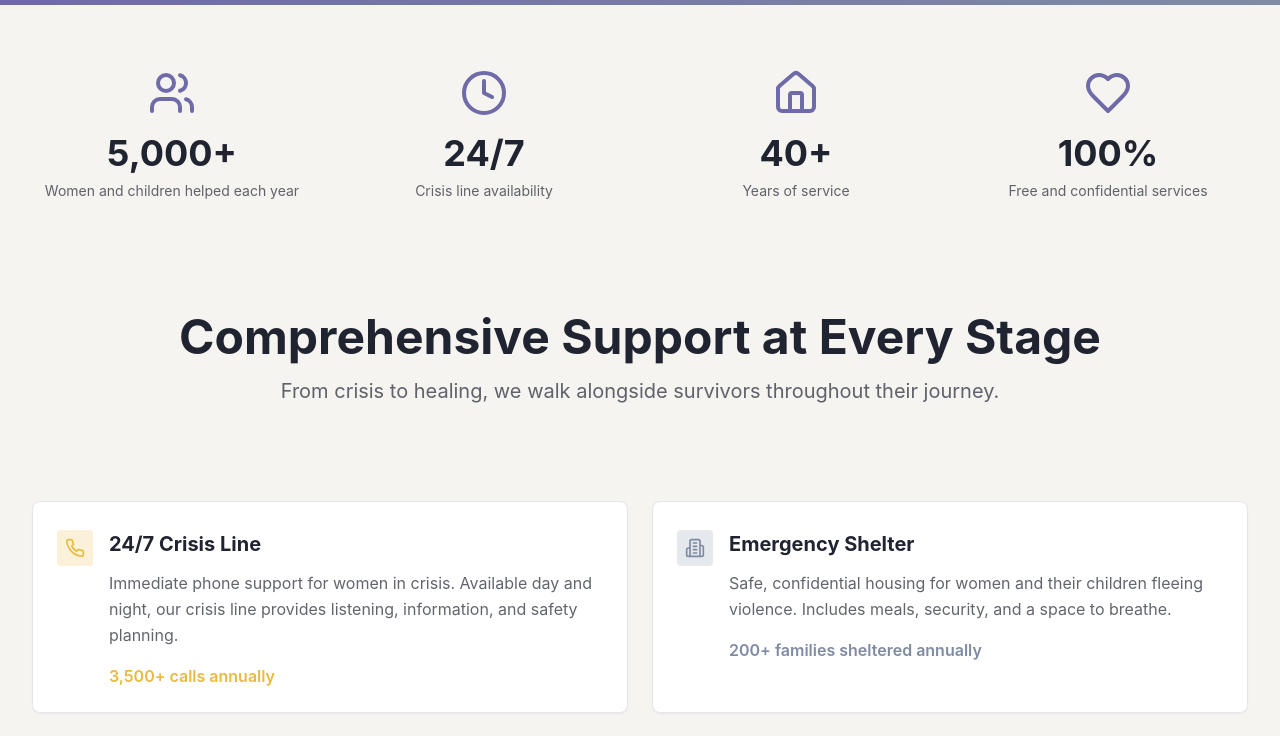
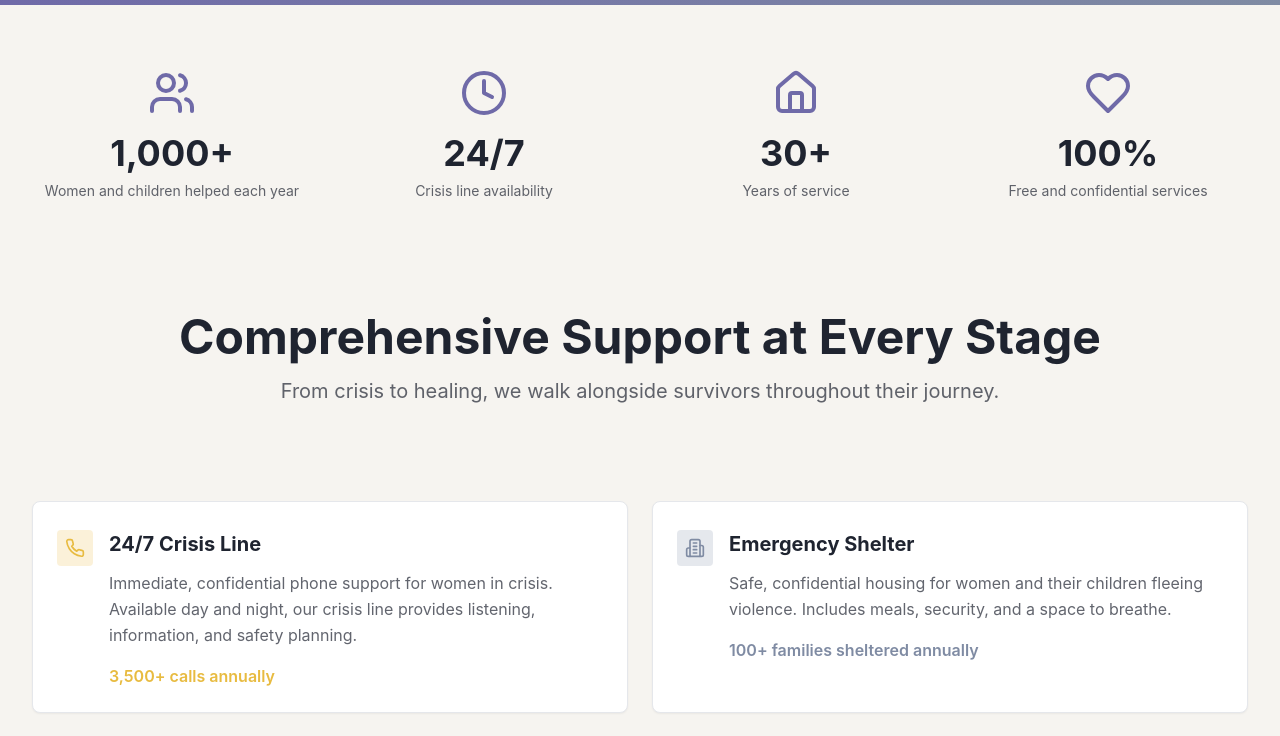
Before and after one commit to puganinithepug/Morgan-Stanley-Athena-Paths, a React (Create React App) app in the folder client/: page /services in a window 1280 px wide. Shown: the part 540-1276 px from the top of the page. Built offline with nearby package versions, Linux system fonts and the light colour scheme.

Commit message:
Verified the numbers

```diff
--- a/client/src/pages/Landing.jsx
+++ b/client/src/pages/Landing.jsx
@@ -5,7 +5,7 @@ import dataService from "../services/dataService";
 import { Button } from "../components/ui/Button";
 import { Input } from "../components/ui/Input";
 import { Card, CardContent } from "../components/ui/Card";
-import { ArrowRight, Heart, Shield, Phone } from "lucide-react";
+import { ArrowRight, Heart, Shield, Phone, Home } from "lucide-react";
 import { Link } from "react-router-dom";
 import { motion } from "framer-motion";
 import ImpactMetrics from "../components/ImpactMetrics";
@@ -385,7 +385,7 @@ export default function Landing() {
               <div className="grid grid-cols-2 gap-4 mb-6">
                 <div className="bg-gradient-to-br from-primary/10 to-primary/5 rounded-lg p-4 border border-primary/30">
                   <div className="text-3xl font-bold text-primary mb-1">
-                    5,000+
+                    2,000+
                   </div>
                   <div className="text-sm text-foreground/70">
                     {language === "fr"
--- a/client/src/pages/OurServices.jsx
+++ b/client/src/pages/OurServices.jsx
@@ -25,7 +25,7 @@ export default function OurServices() {
   const stats = [
     {
       icon: Users,
-      value: '5,000+',
+      value: '1,000+',
       description: language === 'fr' ? 'Femmes et enfants aidés chaque année' : 'Women and children helped each year',
       color: 'text-primary'
     },
@@ -37,7 +37,7 @@ export default function OurServices() {
     },
     {
       icon: Home,
-      value: '40+',
+      value: '30+',
       description: language === 'fr' ? 'Années de service' : 'Years of service',
       color: 'text-primary'
     },
@@ -55,7 +55,7 @@ export default function OurServices() {
       title: language === 'fr' ? 'Ligne de Crise 24/7' : '24/7 Crisis Line',
       description: language === 'fr'
         ? 'Soutien téléphonique immédiat pour les femmes en crise. Disponible jour et nuit, notre ligne de crise offre écoute, information et planification de sécurité.'
-        : 'Immediate phone support for women in crisis. Available day and night, our crisis line provides listening, information, and safety planning.',
+        : 'Immediate, confidential phone support for women in crisis. Available day and night, our crisis line provides listening, information, and safety planning.',
       stat: language === 'fr' ? '3,500+ appels annuellement' : '3,500+ calls annually',
       statColor: 'text-highlight',
       iconBg: 'bg-highlight/20',
@@ -67,7 +67,7 @@ export default function OurServices() {
       description: language === 'fr'
         ? 'Logement sûr et confidentiel pour les femmes et leurs enfants fuyant la violence. Comprend les repas, la sécurité et un espace pour respirer.'
         : 'Safe, confidential housing for women and their children fleeing violence. Includes meals, security, and a space to breathe.',
-      stat: language === 'fr' ? '200+ familles hébergées annuellement' : '200+ families sheltered annually',
+      stat: language === 'fr' ? '100+ familles hébergées annuellement' : '100+ families sheltered annually',
       statColor: 'text-secondary',
       iconBg: 'bg-secondary/20',
       iconColor: 'text-secondary'
@@ -78,7 +78,7 @@ export default function OurServices() {
       description: language === 'fr'
         ? 'Soutien thérapeutique professionnel pour les femmes et les enfants. Nos conseillers aident à traiter le traumatisme, développer des stratégies d\'adaptation et reconstruire la confiance.'
         : 'Professional therapeutic support for women and children. Our counselors help process trauma, develop coping strategies, and rebuild confidence.',
-      stat: language === 'fr' ? '1,000+ heures de counseling annuellement' : '1,000+ counseling hours annually',
+      stat: language === 'fr' ? '2,000+ heures de counseling annuellement' : '2,000+ counseling hours annually',
       statColor: 'text-muted',
       iconBg: 'bg-muted/20',
       iconColor: 'text-muted'
@@ -89,7 +89,7 @@ export default function OurServices() {
       description: language === 'fr'
         ? 'Réunions de groupe hebdomadaires où les survivantes partagent leurs expériences, apprennent les unes des autres et construisent une communauté.'
         : 'Weekly group meetings where survivors share experiences, learn from each other, and build community.',
-      stat: language === 'fr' ? '15 groupes actifs' : '15 active groups',
+      stat: language === 'fr' ? '3 groupes actifs' : '3 active groups',
       statColor: 'text-primary',
       iconBg: 'bg-primary/15',
       iconColor: 'text-primary'
@@ -103,7 +103,7 @@ export default function OurServices() {
       description: language === 'fr'
         ? 'Information sur les droits juridiques, références aux services juridiques et soutien dans les processus judiciaires. Nous aidons les femmes à naviguer dans le système.'
         : 'Information about legal rights, referrals to legal services, and support through court processes. We help women navigate the system.',
-      stat: language === 'fr' ? '500+ femmes informées annuellement' : '500+ women informed annually',
+      stat: language === 'fr' ? '2000+ femmes informées annuellement' : '2000+ women informed annually',
       statColor: 'text-accent',
       iconBg: 'bg-accent/30',
       iconColor: 'text-accent'
@@ -125,7 +125,7 @@ export default function OurServices() {
       description: language === 'fr'
         ? 'Ateliers sur la violence familiale, les relations saines, la parentalité et le développement personnel pour les survivantes.'
         : 'Workshops on family violence, healthy relationships, parenting, and personal development for survivors.',
-      stat: language === 'fr' ? '50+ ateliers annuellement' : '50+ workshops annually',
+      stat: language === 'fr' ? '40+ ateliers annuellement' : '40+ workshops annually',
       statColor: 'text-primary',
       iconBg: 'bg-primary/15',
       iconColor: 'text-primary'
--- a/client/src/services/dataService.js
+++ b/client/src/services/dataService.js
@@ -386,7 +386,7 @@ const DEFAULT_MESSAGES = [
   {
     id: 'default-msg-3',
     display_name: 'Community Supporter',
-    message: 'We stand with you. Your story matters, and your future is bright.',
+    message: 'We stand with you. Your story matters, and your future holds so much hope.',
     language: 'en',
     created_date: new Date(Date.now() - 2 * 24 * 60 * 60 * 1000).toISOString()
   },
```
